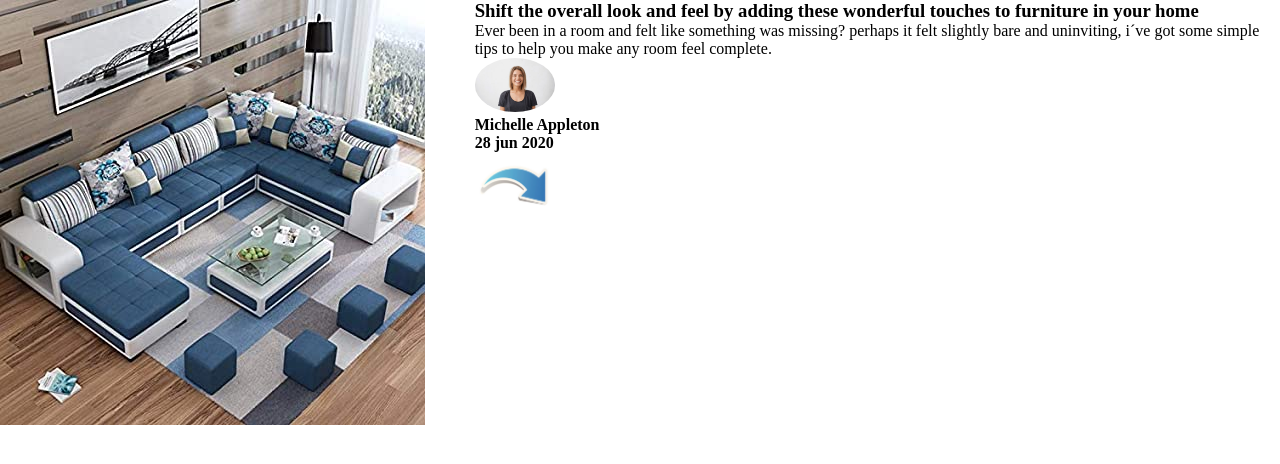
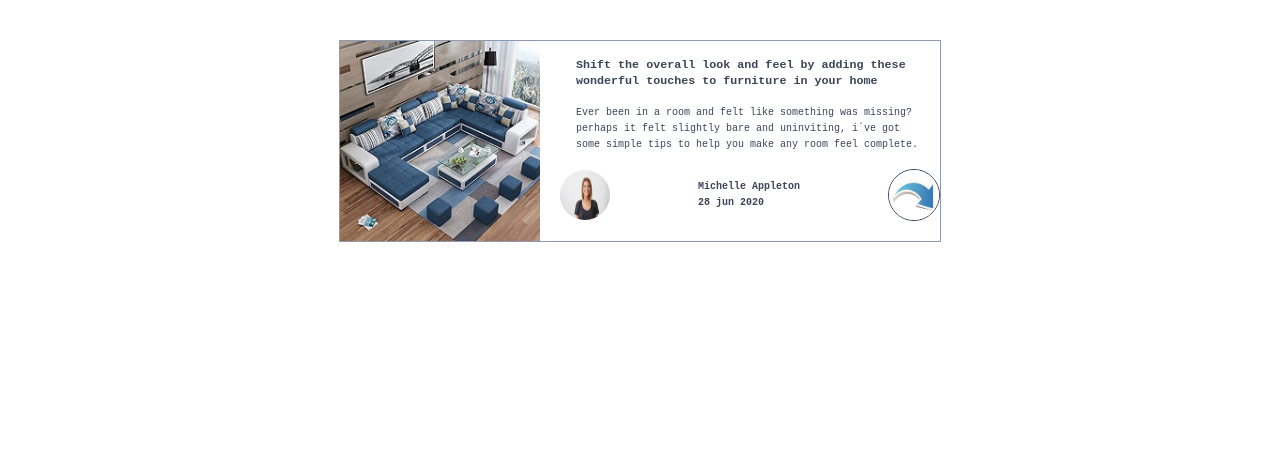
Before and after one commit to KristomeisterDev/Sesion_06_Tarea, a plain HTML site: page index.html in a window 1280 px wide. Drawn offline with Linux system fonts and the light colour scheme.

Commit message:
subiendo tarea a github

```diff
--- a/index.html
+++ b/index.html
@@ -8,23 +8,24 @@
     <link rel="stylesheet" href="styles.css">
 </head>
 <body>
-    <section id="container" class="Container">
+    <section id="container" class="container">
         <div id="leftSideCard">
-            <img id="image" src="./Resources/Furniture.jpeg" alt="Aqui se muestra la imagen">
+            <img id="imageFurniture" class="image" src="./Resources/Furniture.jpeg" alt="Aqui se muestra la imagen">
         </div>
-        <div id="rightsideCard">
-            <article>
-            <h1>
-                Shift the overall look and feel by adding these wonderful touches to furniture in your home
-            </h1>
-            <p>
+        <div id="rightSideCard">
+            <article id="containerArticle">
+                <h1>
+                <b>Shift the overall look and feel by adding these wonderful touches to furniture in your home</b>
+                </h1>
+                <br>
+                <p>
                 Ever been in a room and felt like something was missing?
                 perhaps it felt slightly bare and uninviting, i´ve got some
                 simple tips to help you make any room feel complete.
-            </p>
+                </p>
             </article>
-            <div rightsidecardimage>
-                <img id="imagePerson" class="littleImage" src="./Resources/person.jpg" alt="Aqui se muestra la imagen">
+            <div id="right_sidecard_image">
+                <img id="imagePerson" class="image" src="./Resources/person.jpg" alt="Aqui se muestra la imagen">
                 <h4>Michelle Appleton
                     <br>
                     <span> 28 jun 2020 </span>
--- a/styles.css
+++ b/styles.css
@@ -1,35 +1,50 @@
 *{
-    margin: 0%;
+    margin: 0;
 }
 body{
     display: flex;
     flex-direction: row;
     justify-content: center;
     flex-wrap: wrap;
-    gap: 20px 40px
-    margin-top: 50px;
+    gap: 1.25rem 2.5rem;
+    margin-top: 2.5rem;
 }
-
-#rightSideCard{
-    background-color:white;
-    color: black;
-    width: 50%;
-}
-
-#leftSideCard{
-    width: 50%;
-}
-
 #container{
     display: flex;
     flex-direction: row;
+    gap: 1.25rem;
+    width: 37.5rem;
+    height: 12.5rem;
+    font-family: 'Courier New', Courier, monospace;
+    font-size: .625rem;
+    line-height: 1rem;
+    border: solid .0625rem #8e9ab1;
+    color: #3b4559;
 }
-#rightImage{
-    width: 100%;
-    height: 100%;
+#leftSideCard > #imageFurniture{
+    width: 12.5rem;
 }
-.littleImage{
-    border-radius: 50%;
-    width: 10%;
-    height: 10%;
+#containerArticle{
+    display: flex;
+    flex-direction: column;
+    justify-content: space-between;
+    margin: 1rem;
 }
+#right_sidecard_image{
+    display: flex;
+    justify-content: space-between;
+    align-items: center;
+}
+#imagePerson{
+    border-radius: 3.125rem;
+    width: 3.125rem;
+    height: 3.125rem;
+}
+#imageArrow{
+    width: 3.125rem;
+    height: 3.125rem;
+    border-radius: 3.125rem;
+    border: solid .0625rem #3b4559;
+    background-color: white;
+
+}
```
